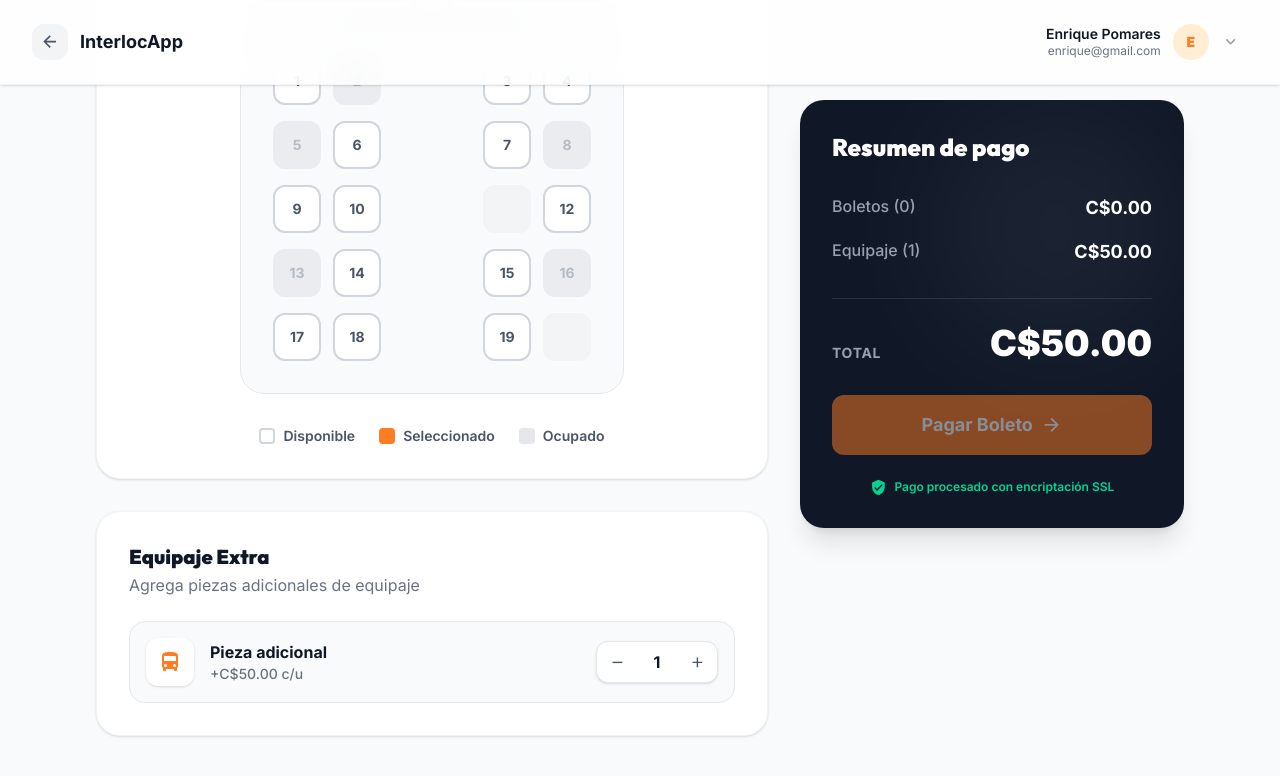
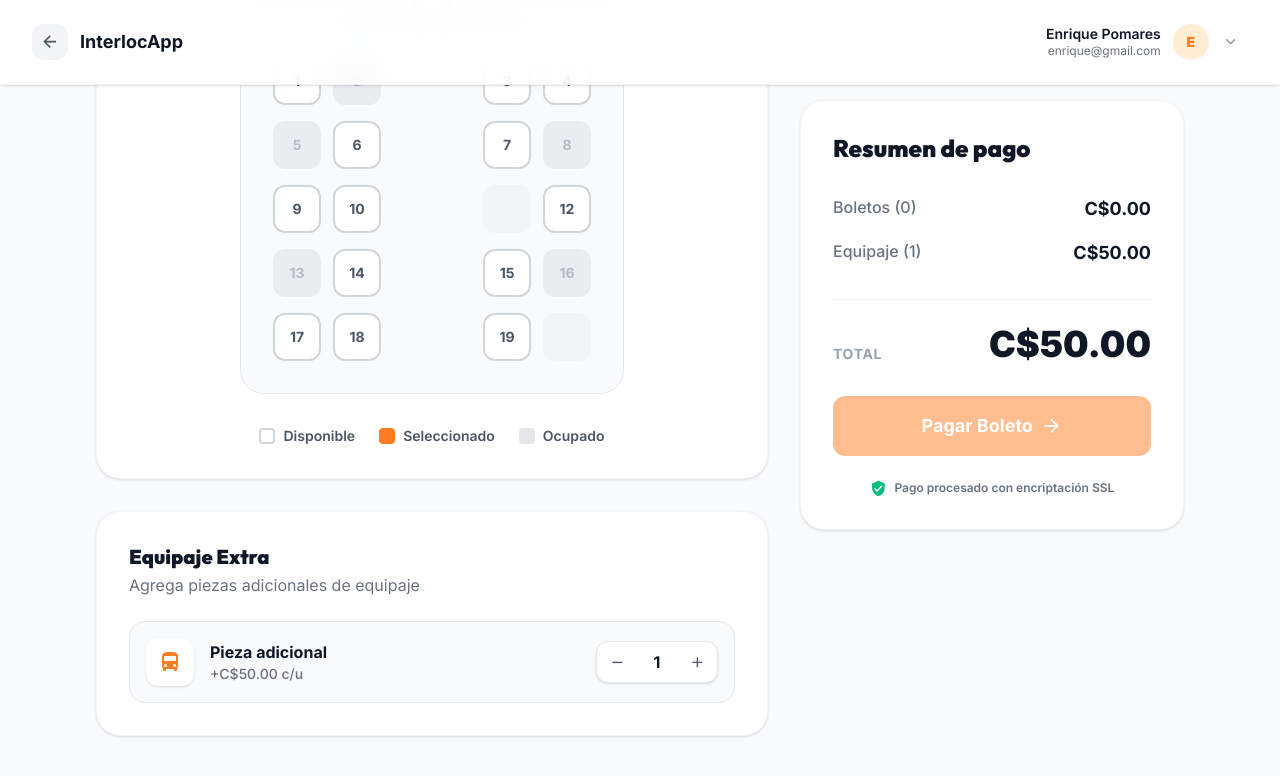
Before and after one commit to Zeols/interlocapp, a Next.js app: page /compra in a window 1280 px wide. Both pictures are taken after a click on the button 697 px from the left and 1127 px from the top of the page. Shown: the part 465-1241 px from the top of the page. Built offline with nearby package versions, Linux system fonts and the light colour scheme.

Commit message:
Refactor payment summary to use clean light theme

```diff
--- a/src/app/(app)/compra/page.tsx
+++ b/src/app/(app)/compra/page.tsx
@@ -223,33 +223,31 @@ export default function PurchasePage() {
 
         {/* Right Column: Summary */}
         <div className="w-full lg:w-96 shrink-0 sticky top-[100px]">
-          <div className="bg-gray-900 rounded-3xl p-6 md:p-8 text-white shadow-xl relative overflow-hidden">
-            <div className="absolute top-0 right-0 w-64 h-64 bg-white/5 rounded-full blur-3xl pointer-events-none" />
-
+          <div className="bg-white border border-gray-100 rounded-3xl p-6 md:p-8 text-gray-900 shadow-sm relative overflow-hidden">
             <h2 className="text-2xl font-black mb-8 relative z-10">Resumen de pago</h2>
 
             <div className="space-y-4 mb-8 relative z-10">
               <div className="flex items-start justify-between">
                 <div>
-                  <p className="text-gray-400 font-medium">Boletos ({selectedSeats.length})</p>
+                  <p className="text-gray-500 font-medium">Boletos ({selectedSeats.length})</p>
                   {selectedSeats.length > 0 && (
-                    <p className="text-xs text-gray-500 mt-1">Asientos: {selectedSeats.map(s => `#${s.id}`).join(", ")}</p>
+                    <p className="text-xs text-gray-400 mt-1">Asientos: {selectedSeats.map(s => `#${s.id}`).join(", ")}</p>
                   )}
                 </div>
-                <p className="font-bold text-lg">{fmt(ticketTotal)}</p>
+                <p className="font-bold text-lg text-gray-900">{fmt(ticketTotal)}</p>
               </div>
 
               {baggage > 0 && (
                 <div className="flex items-start justify-between">
-                  <p className="text-gray-400 font-medium">Equipaje ({baggage})</p>
-                  <p className="font-bold text-lg">{fmt(baggageTotal)}</p>
+                  <p className="text-gray-500 font-medium">Equipaje ({baggage})</p>
+                  <p className="font-bold text-lg text-gray-900">{fmt(baggageTotal)}</p>
                 </div>
               )}
             </div>
 
-            <div className="pt-6 border-t border-white/10 flex items-end justify-between mb-8 relative z-10">
+            <div className="pt-6 border-t border-gray-100 flex items-end justify-between mb-8 relative z-10">
               <p className="text-gray-400 font-bold uppercase tracking-wider text-sm">Total</p>
-              <p className="text-4xl font-black text-white">{fmt(total)}</p>
+              <p className="text-4xl font-black text-gray-900">{fmt(total)}</p>
             </div>
 
             <button
@@ -261,8 +259,8 @@ export default function PurchasePage() {
               <Icon path={mdiArrowRight} size={0.9} className="transition-transform group-hover:translate-x-1" />
             </button>
 
-            <div className="flex items-center justify-center gap-2 text-xs font-semibold text-emerald-400 mt-6 relative z-10">
-              <Icon path={mdiShieldCheck} size={0.7} />
+            <div className="flex items-center justify-center gap-2 text-xs font-semibold text-gray-500 mt-6 relative z-10">
+              <Icon path={mdiShieldCheck} size={0.7} className="text-emerald-500" />
               Pago procesado con encriptación SSL
             </div>
           </div>
```
